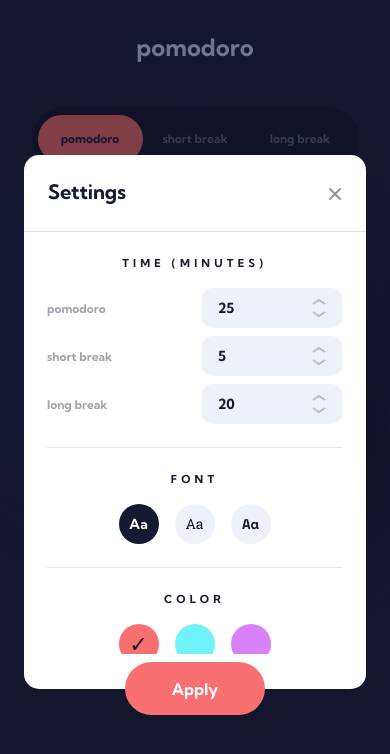
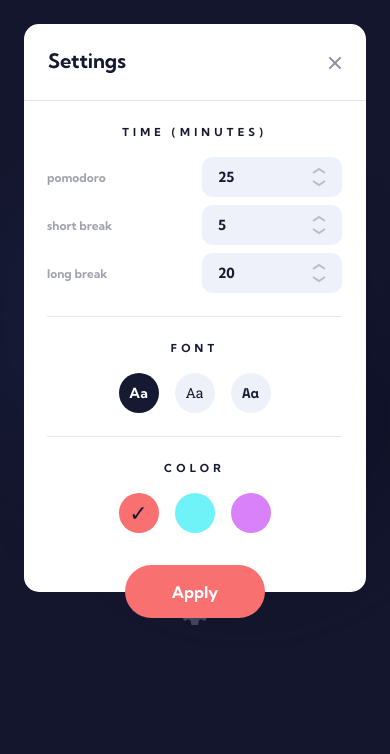
Before and after one commit to funmilolajire/pomodoro-fm, a React (Vite) app: page / in a window 390 px wide. Both pictures are taken after a click on the button 195 px from the left and 612 px from the top of the page. Shown: the top 754 px of the page. Built offline with nearby package versions, Linux system fonts and the light colour scheme.

Commit message:
lock scrolling on modal open

```diff
--- a/src/components/settings/settings.module.scss
+++ b/src/components/settings/settings.module.scss
@@ -255,6 +255,7 @@
 @media all and (max-width: 620px) {
     .settings-overlay {
         padding: 2.4rem;
+        align-items: flex-start;
     }
 
     .settings {
@@ -273,7 +274,7 @@
 
     .body {
         overflow-y: auto;
-        max-height: 50vh;
+        max-height: 60vh;
 
         section {
             padding: 2.4rem 0;
```
